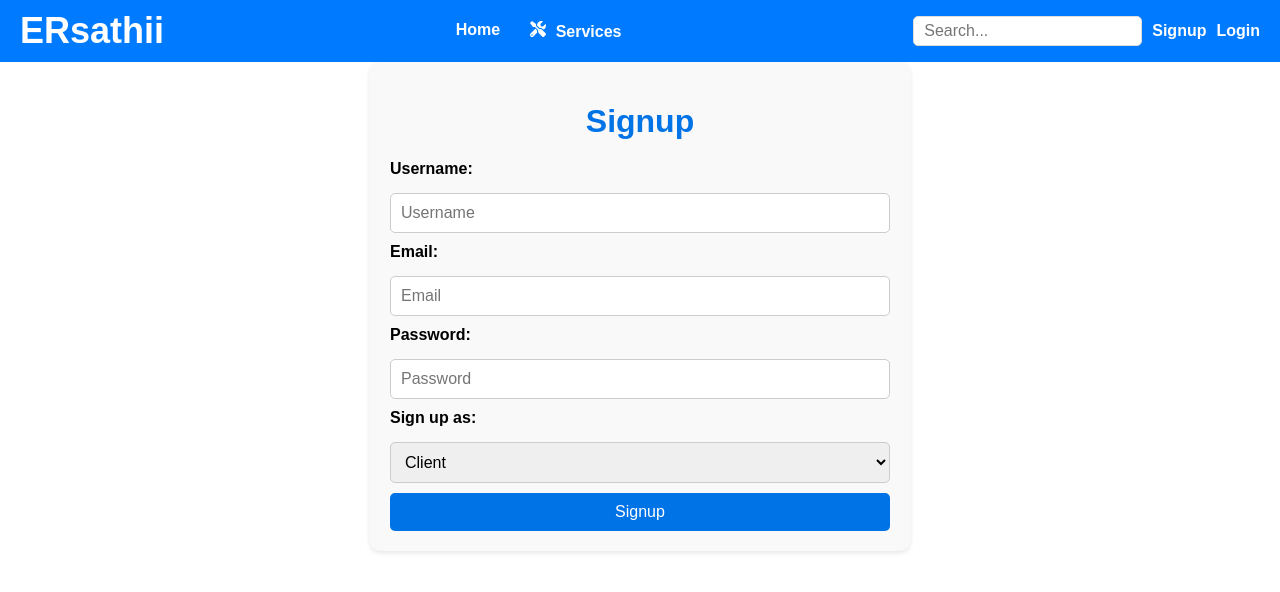
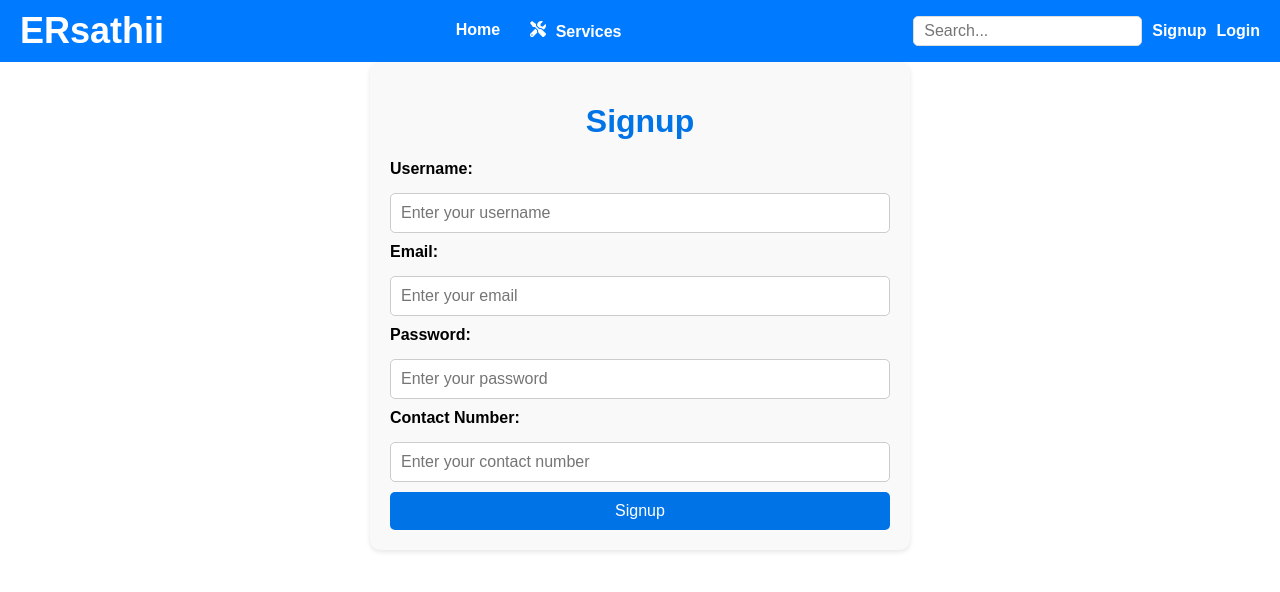
Before and after one commit to Abinash7G/EngineeringMarketplace, a React (Create React App) app in the folder frontend/: page /signup in a window 1280 px wide. Shown: the top 592 px of the page. Built offline with nearby package versions, Linux system fonts and the light colour scheme.

Commit message:
removed sign up as mode

```diff
--- a/frontend/src/components/Signup.js
+++ b/frontend/src/components/Signup.js
@@ -1,19 +1,12 @@
 import React, { useState } from "react";
 import API from "../services/api";
 
-const Signup = () => {
+const SignupPage = () => {
   const [formData, setFormData] = useState({
     username: "",
     email: "",
     password: "",
-    role: "client", // Default to client role
-    companyType: "", // Specify type of company: Construction or Material Supplier
-    companyName: "",
-    companyEmail: "",
-    companyRegistrationId: "",
-    location: "",
-    servicesProvided: "", // For construction companies
-    materialsSupplied: "", // For material suppliers
+    contactNumber: "",
   });
 
   const [message, setMessage] = useState("");
@@ -25,17 +18,16 @@ const Signup = () => {
   const handleSubmit = async (e) => {
     e.preventDefault();
     try {
-        const response = await API.post("signup/", formData);
+      const response = await API.post("user-signup/", formData);
       setMessage(response.data.message);
     } catch (error) {
       if (error.response && error.response.data) {
-            setMessage(error.response.data.error); // Show backend error
+        setMessage(error.response.data.error);
       } else {
         setMessage("Signup failed. Please try again.");
       }
     }
   };
-
 
   return (
     <div style={styles.container}>
@@ -45,7 +37,7 @@ const Signup = () => {
         <input
           type="text"
           name="username"
-          placeholder="Username"
+          placeholder="Enter your username"
           value={formData.username}
           onChange={handleChange}
           style={styles.input}
@@ -56,7 +48,7 @@ const Signup = () => {
         <input
           type="email"
           name="email"
-          placeholder="Email"
+          placeholder="Enter your email"
           value={formData.email}
           onChange={handleChange}
           style={styles.input}
@@ -67,114 +59,23 @@ const Signup = () => {
         <input
           type="password"
           name="password"
-          placeholder="Password"
+          placeholder="Enter your password"
           value={formData.password}
           onChange={handleChange}
           style={styles.input}
           required
         />
 
-        <label style={styles.label}>Sign up as:</label>
-        <select
-          name="role"
-          value={formData.role}
-          onChange={handleChange}
-          style={styles.select}
-        >
-          <option value="client">Client</option>
-          <option value="company">Company</option>
-        </select>
-
-        {/* Additional fields for companies */}
-        {formData.role === "company" && (
-          <>
-            <label style={styles.label}>Company Type:</label>
-            <select
-              name="companyType"
-              value={formData.companyType}
-              onChange={handleChange}
-              style={styles.select}
-              required
-            >
-              <option value="">Select Company Type</option>
-              <option value="construction">Construction Company</option>
-              <option value="supplier">Material Supplier</option>
-            </select>
-
-            <label style={styles.label}>Company Name:</label>
+        <label style={styles.label}>Contact Number:</label>
         <input
           type="text"
-              name="companyName"
-              placeholder="Company Name"
-              value={formData.companyName}
+          name="contactNumber"
+          placeholder="Enter your contact number"
+          value={formData.contactNumber}
           onChange={handleChange}
           style={styles.input}
           required
         />
-
-            <label style={styles.label}>Company Email:</label>
-            <input
-              type="email"
-              name="companyEmail"
-              placeholder="Company Email"
-              value={formData.companyEmail}
-              onChange={handleChange}
-              style={styles.input}
-              required
-            />
-
-            <label style={styles.label}>Company Registration ID:</label>
-            <input
-              type="text"
-              name="companyRegistrationId"
-              placeholder="Registration ID"
-              value={formData.companyRegistrationId}
-              onChange={handleChange}
-              style={styles.input}
-              required
-            />
-
-            <label style={styles.label}>Location:</label>
-            <input
-              type="text"
-              name="location"
-              placeholder="Location"
-              value={formData.location}
-              onChange={handleChange}
-              style={styles.input}
-              required
-            />
-
-            {/* Additional fields based on company type */}
-            {formData.companyType === "construction" && (
-              <>
-                <label style={styles.label}>Services Provided:</label>
-                <textarea
-                  name="servicesProvided"
-                  placeholder="List the services you provide"
-                  value={formData.servicesProvided}
-                  onChange={handleChange}
-                  style={styles.textarea}
-                  required
-                />
-              </>
-            )}
-
-            {formData.companyType === "supplier" && (
-              <>
-                <label style={styles.label}>Materials Supplied:</label>
-                <textarea
-                  name="materialsSupplied"
-                  placeholder="List the materials you supply"
-                  value={formData.materialsSupplied}
-                  onChange={handleChange}
-                  style={styles.textarea}
-                  required
-                />
-              </>
-            )}
-          </>
-        )}
 
         <button type="submit" style={styles.button}>
           Signup
@@ -194,7 +95,6 @@ const Signup = () => {
   );
 };
 
-// CSS Styles
 const styles = {
   container: {
     maxWidth: "500px",
@@ -230,24 +130,6 @@ const styles = {
     outline: "none",
     transition: "border-color 0.3s",
   },
-  select: {
-    padding: "10px",
-    fontSize: "1rem",
-    borderRadius: "5px",
-    border: "1px solid #ccc",
-    outline: "none",
-    transition: "border-color 0.3s",
-  },
-  textarea: {
-    padding: "10px",
-    fontSize: "1rem",
-    borderRadius: "5px",
-    border: "1px solid #ccc",
-    outline: "none",
-    transition: "border-color 0.3s",
-    minHeight: "80px",
-    resize: "vertical",
-  },
   button: {
     padding: "10px",
     fontSize: "1rem",
@@ -265,4 +147,4 @@ const styles = {
   },
 };
 
-export default Signup;
+export default SignupPage;
```
Lines whose indentation alone changed are shown as unchanged.
